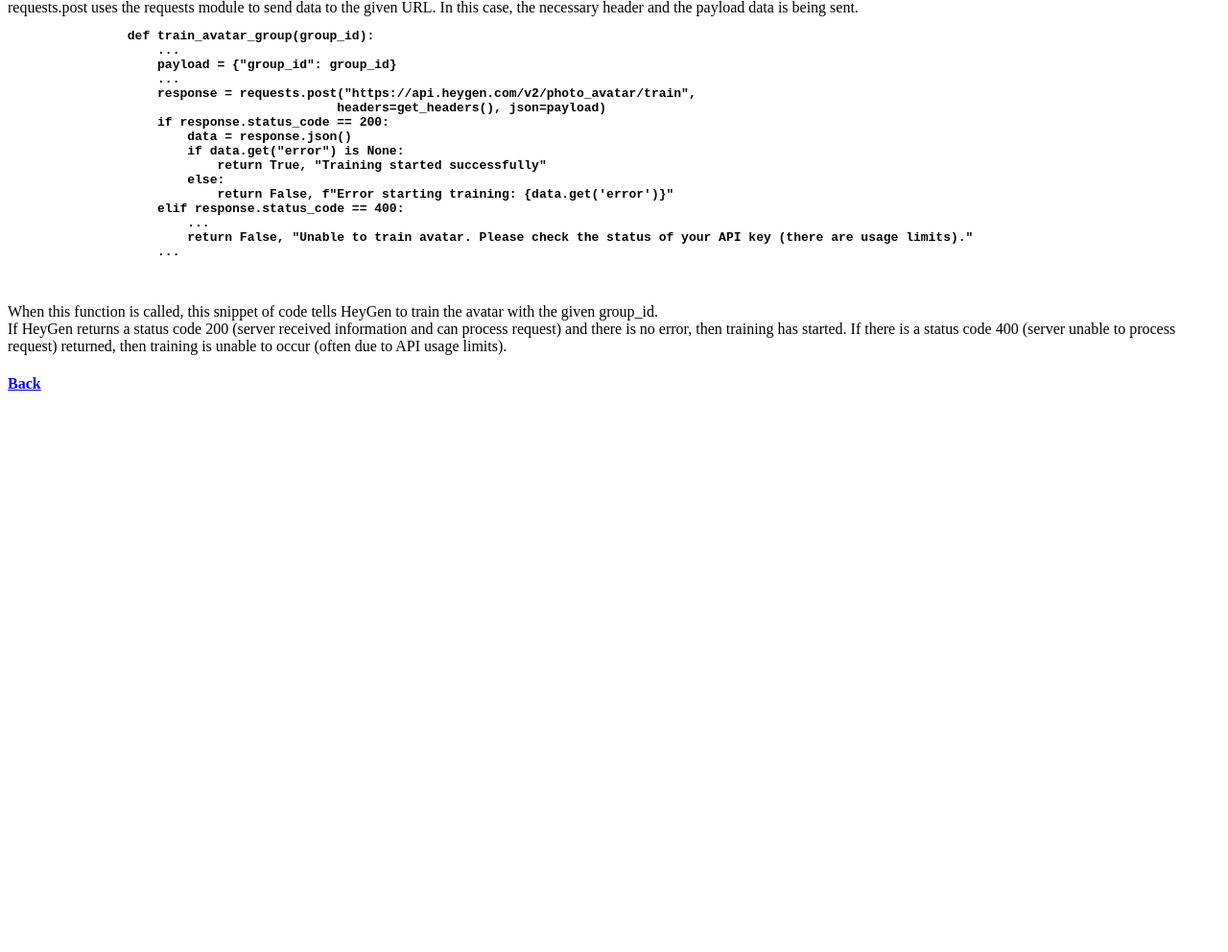
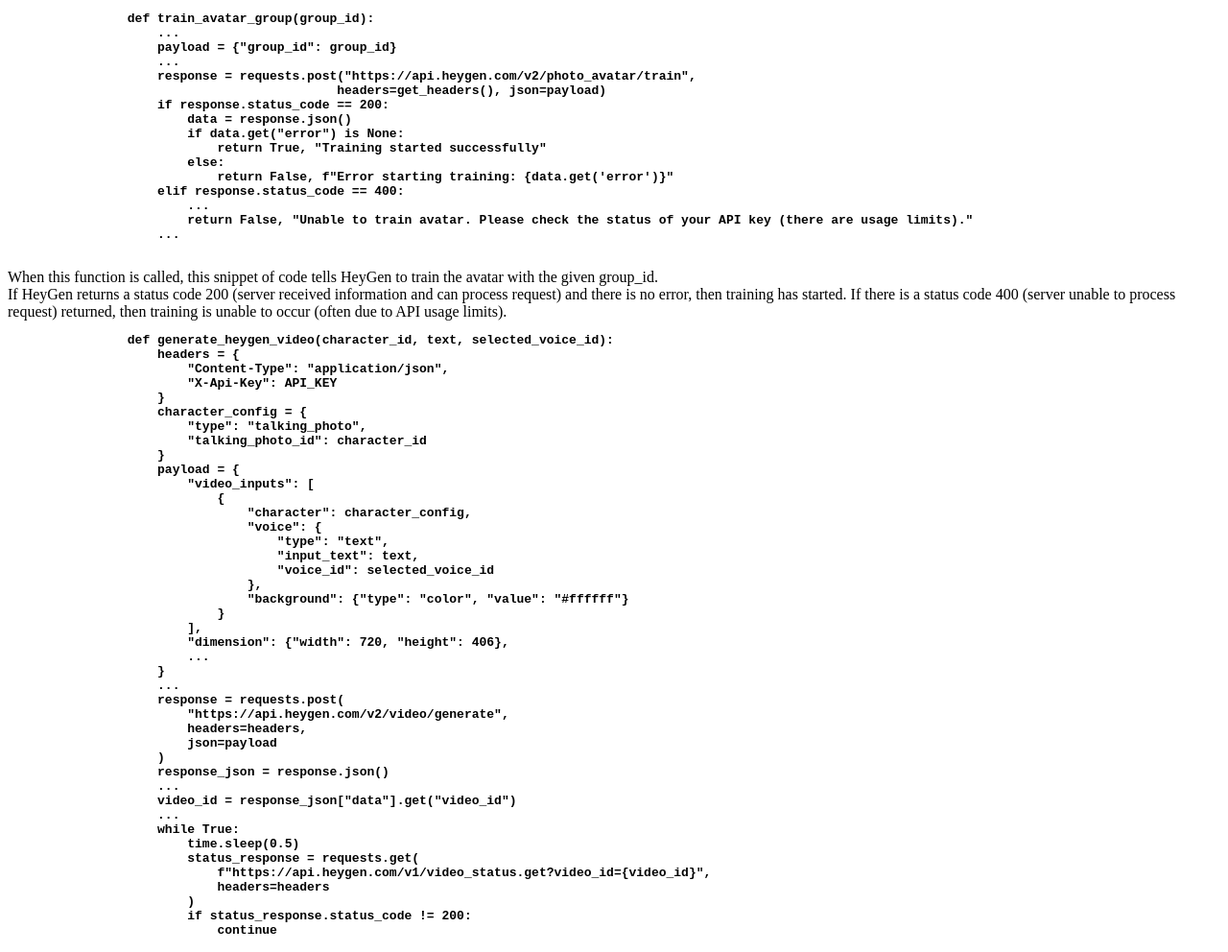
Before and after one commit to ericfan512/aisite, a plain HTML site: page hgcode.html in a window 1280 px wide. Shown: the part 387-1379 px from the top of the page at 96% size. Before the commit the page ends 817 px from the top, so only its background shows below. Drawn offline with Linux system fonts and the light colour scheme.

Commit message:
add to code explanation

```diff
--- a/hgcode.html
+++ b/hgcode.html
@@ -1,6 +1,5 @@
 <html>
     <head>
-
     </head>
     <body>
         <div align="center">
@@ -23,7 +22,6 @@
                                             headers=get_headers(), json=payload)
             </pre>
         </strong>
-        <br>
         When these functions are called, this snippet of code tells HeyGen to create a new avatar group.
         <br>
         The function get_headers() returns the necessary header to pass into HeyGen's API in order to be able to utilize it.
@@ -33,6 +31,7 @@
         "name" is what HeyGen will call the avatar, and "image_key" is the identifier pointing to the photo HeyGen should use to create the video.
         <br>
         requests.post uses the requests module to send data to the given URL. In this case, the necessary header and the payload data is being sent.
+        <br>
         <strong>
             <pre>
                 def train_avatar_group(group_id):
@@ -53,11 +52,66 @@
                     ...
             </pre>
         </strong>
-        <br>
         When this function is called, this snippet of code tells HeyGen to train the avatar with the given group_id.
         <br>
         If HeyGen returns a status code 200 (server received information and can process request) and there is no error, then training has started.
         If there is a status code 400 (server unable to process request) returned, then training is unable to occur (often due to API usage limits).
+        <br>
+        <strong>
+            <pre>
+                def generate_heygen_video(character_id, text, selected_voice_id):
+                    headers = {
+                        "Content-Type": "application/json",
+                        "X-Api-Key": API_KEY
+                    }
+                    character_config = {
+                        "type": "talking_photo",
+                        "talking_photo_id": character_id
+                    }
+                    payload = {
+                        "video_inputs": [
+                            {
+                                "character": character_config,
+                                "voice": {
+                                    "type": "text",
+                                    "input_text": text,
+                                    "voice_id": selected_voice_id
+                                },
+                                "background": {"type": "color", "value": "#ffffff"}
+                            }
+                        ],
+                        "dimension": {"width": 720, "height": 406},
+                        ...
+                    }
+                    ...
+                    response = requests.post(
+                        "https://api.heygen.com/v2/video/generate",
+                        headers=headers,
+                        json=payload
+                    )
+                    response_json = response.json()
+                    ...
+                    video_id = response_json["data"].get("video_id")
+                    ...
+                    while True:
+                        time.sleep(0.5)
+                        status_response = requests.get(
+                            f"https://api.heygen.com/v1/video_status.get?video_id={video_id}",
+                            headers=headers
+                        )
+                        if status_response.status_code != 200:
+                            continue
+
+                        status_data = status_response.json()
+                        if status_data.get("data", {}).get("status") == "completed":
+                            video_url = status_data["data"].get("video_url")
+                            return video_url
+                    ...
+            </pre>
+        </strong>
+        when the generate_heygen_video function is called (with the photo ID, text that must be spoken, and voice ID passed in), a request will be made to the HeyGen API for the video to be generated.
+        <br>
+        After the request is made, the program will continuously check the status of the request until video generation is complete (status code will be 200 and the generation status will be "complete"). At that point, it will return the video URL, which can then be visible on the frontend.
         <h4><a href="index.html">Back</a></h4>
     </body>
 </html>
```
Also changed, not shown: index.html (+2 -1 lines), meme.jpg (added).
